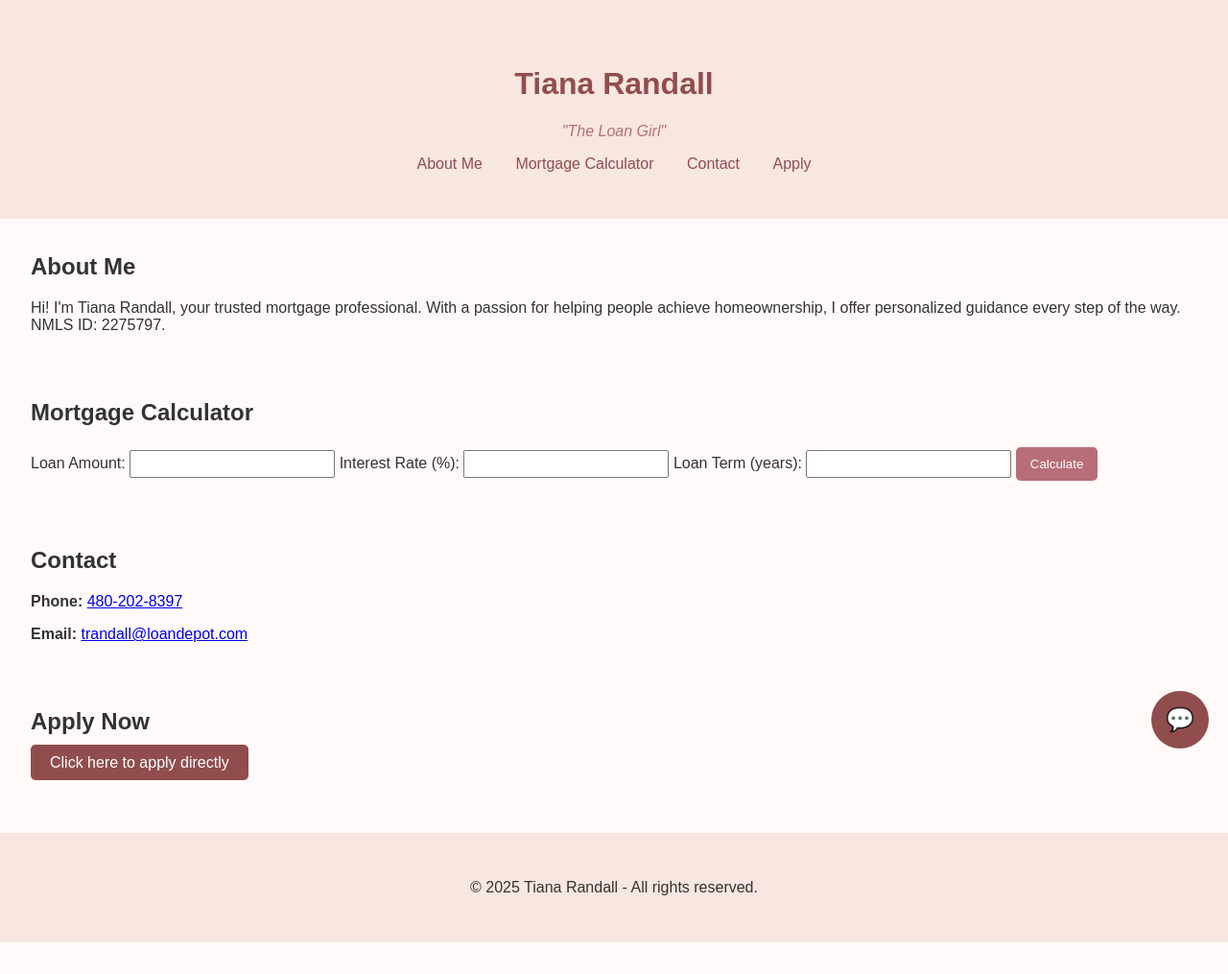
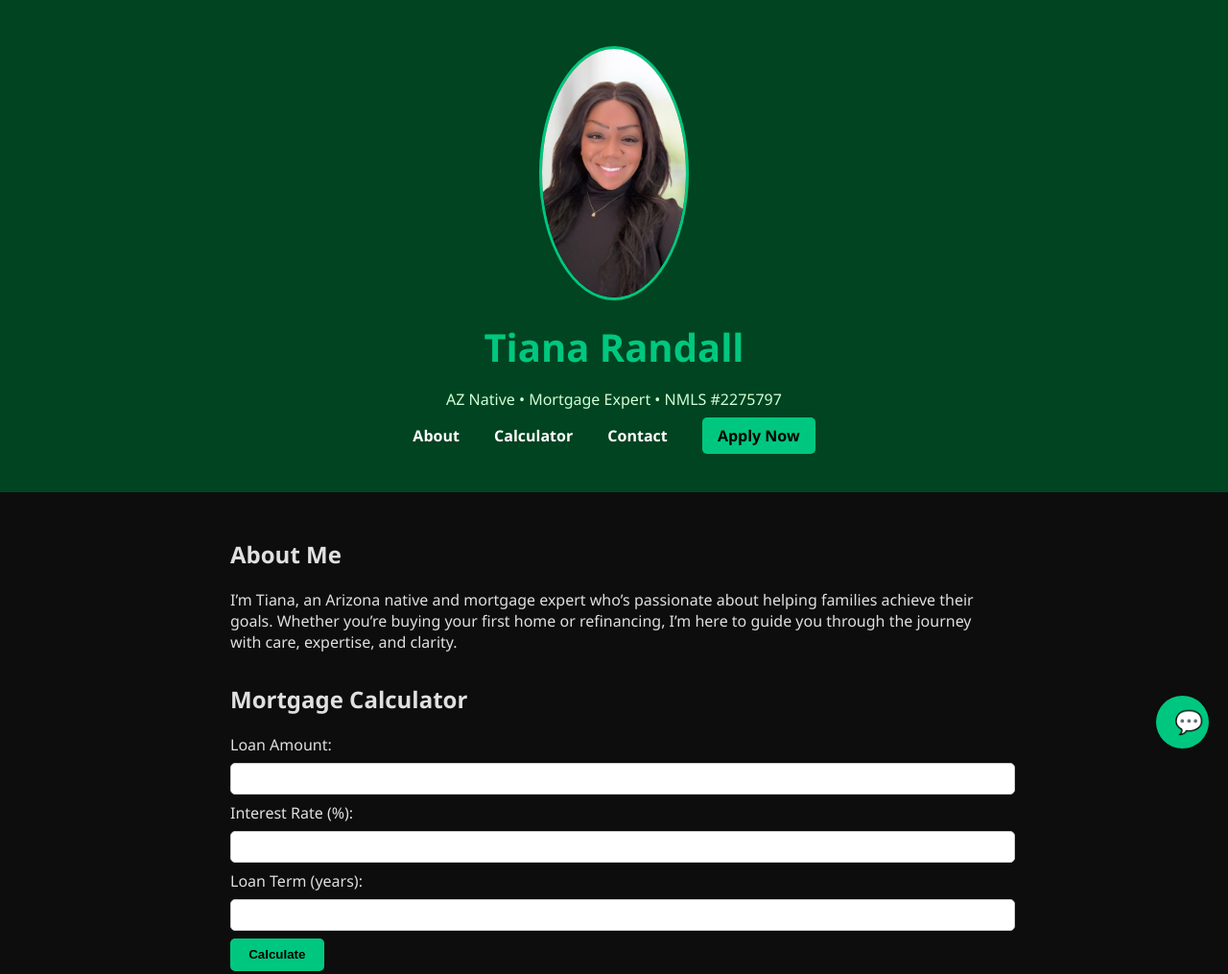
Before and after one commit to Tiana921820/MortgageGirl, a plain HTML site: page index.html in a window 1280 px wide. Shown: the top 1015 px of the page at 96% size. Before the commit the page ends 982 px from the top, so only its background shows below. Drawn offline with Linux system fonts and the light colour scheme.

Commit message:
Add files via upload

```diff
--- a/index.html
+++ b/index.html
@@ -3,75 +3,61 @@
 <html lang="en">
 <head>
   <meta charset="UTF-8" />
-  <meta name="viewport" content="width=device-width, initial-scale=1.0" />
+  <meta name="viewport" content="width=device-width, initial-scale=1.0"/>
   <title>Tiana Randall - The Loan Girl</title>
   <link rel="stylesheet" href="style.css" />
 </head>
 <body>
   <header>
     <div class="container">
+      <img src="tiana.jpg" alt="Tiana Randall" class="profile-pic" />
       <h1>Tiana Randall</h1>
-      <p class="subtitle">"The Loan Girl"</p>
+      <p class="subtitle">AZ Native • Mortgage Expert • NMLS #2275797</p>
       <nav>
-        <a href="#about">About Me</a>
-        <a href="#calculator">Mortgage Calculator</a>
+        <a href="#about">About</a>
+        <a href="#calculator">Calculator</a>
         <a href="#contact">Contact</a>
-        <a href="#apply">Apply</a>
+        <a href="https://www.loandepot.com/loan-officers/trandall" class="apply-btn" target="_blank">Apply Now</a>
       </nav>
     </div>
   </header>
 
-  <main>
+  <main class="container">
     <section id="about">
-      <div class="container">
       <h2>About Me</h2>
-        <p>Hi! I'm Tiana Randall, your trusted mortgage professional. With a passion for helping people achieve homeownership, I offer personalized guidance every step of the way. NMLS ID: 2275797.</p>
-      </div>
+      <p>I’m Tiana, an Arizona native and mortgage expert who’s passionate about helping families achieve their goals. Whether you’re buying your first home or refinancing, I’m here to guide you through the journey with care, expertise, and clarity.</p>
     </section>
 
     <section id="calculator">
-      <div class="container">
       <h2>Mortgage Calculator</h2>
-        <label>Loan Amount: <input type="number" id="loanAmount" /></label>
-        <label>Interest Rate (%): <input type="number" id="interestRate" step="0.01" /></label>
-        <label>Loan Term (years): <input type="number" id="loanTerm" /></label>
+      <label>Loan Amount: <input type="number" id="loanAmount"></label>
+      <label>Interest Rate (%): <input type="number" id="interestRate" step="0.01"></label>
+      <label>Loan Term (years): <input type="number" id="loanTerm"></label>
       <button onclick="calculateMortgage()">Calculate</button>
       <p id="monthlyPayment"></p>
-      </div>
     </section>
 
     <section id="contact">
-      <div class="container">
       <h2>Contact</h2>
       <p><strong>Phone:</strong> <a href="tel:4802028397">480-202-8397</a></p>
       <p><strong>Email:</strong> <a href="mailto:trandall@loandepot.com">trandall@loandepot.com</a></p>
-      </div>
-    </section>
-
-    <section id="apply">
-      <div class="container">
-        <h2>Apply Now</h2>
-        <p><a href="mailto:trandall@loandepot.com" class="apply-button">Click here to apply directly</a></p>
-      </div>
     </section>
   </main>
 
   <div class="chat-window" id="chatWindow">
-    <div class="chat-header">Chat with us</div>
+    <div class="chat-header">Chat with TianaBot</div>
     <div class="chat-body" id="chatBody">
       <p><strong>Bot:</strong> Hi! How can I help you today?</p>
     </div>
     <div class="chat-input">
-      <input type="text" id="userInput" placeholder="Type a message..." />
+      <input type="text" id="userInput" placeholder="Type your message..." />
       <button onclick="sendMessage()">Send</button>
     </div>
   </div>
-  <button class="chatbot-button" onclick="toggleChat()">💬</button>
+  <button class="chat-toggle" onclick="toggleChat()">💬</button>
 
   <footer>
-    <div class="container">
-      <p>&copy; 2025 Tiana Randall - All rights reserved.</p>
-    </div>
+    <p>&copy; 2025 Tiana Randall • The Loan Girl</p>
   </footer>
 
   <script src="script.js"></script>
--- a/script.js
+++ b/script.js
@@ -1,17 +1,15 @@
 
 function calculateMortgage() {
-  const loanAmount = parseFloat(document.getElementById('loanAmount').value);
-  const interestRate = parseFloat(document.getElementById('interestRate').value) / 100 / 12;
-  const loanTerm = parseFloat(document.getElementById('loanTerm').value) * 12;
-
-  if (!loanAmount || !interestRate || !loanTerm) {
+  const amount = parseFloat(document.getElementById('loanAmount').value);
+  const rate = parseFloat(document.getElementById('interestRate').value) / 100 / 12;
+  const term = parseFloat(document.getElementById('loanTerm').value) * 12;
+  if (!amount || !rate || !term) {
     document.getElementById('monthlyPayment').innerText = 'Please enter valid values.';
     return;
   }
-
-  const x = Math.pow(1 + interestRate, loanTerm);
-  const monthly = (loanAmount * x * interestRate) / (x - 1);
-  document.getElementById('monthlyPayment').innerText = `Estimated Monthly Payment: $${monthly.toFixed(2)}`;
+  const x = Math.pow(1 + rate, term);
+  const payment = (amount * x * rate) / (x - 1);
+  document.getElementById('monthlyPayment').innerText = `Estimated Monthly Payment: $${payment.toFixed(2)}`;
 }
 
 function toggleChat() {
@@ -21,24 +19,19 @@ function toggleChat() {
 
 function sendMessage() {
   const input = document.getElementById('userInput');
-  const message = input.value.trim();
-  if (!message) return;
-
-  const chatBody = document.getElementById('chatBody');
-  const userMsg = document.createElement('p');
-  userMsg.innerHTML = `<strong>You:</strong> ${message}`;
-  chatBody.appendChild(userMsg);
-
-  const botMsg = document.createElement('p');
-  let response = 'Thank you for reaching out!';
-  if (message.toLowerCase().includes('apply')) {
-    response = 'You can apply by clicking the Apply link above.';
-  } else if (message.toLowerCase().includes('rate')) {
-    response = 'Mortgage rates vary—email trandall@loandepot.com for today’s rate.';
+  const msg = input.value.trim();
+  if (!msg) return;
+  const chat = document.getElementById('chatBody');
+  chat.innerHTML += `<p><strong>You:</strong> ${msg}</p>`;
+  let reply = "Thanks for your question!";
+  if (msg.includes("apply")) {
+    reply = "You can apply using the 'Apply Now' button at the top of the page.";
+  } else if (msg.includes("rate")) {
+    reply = "Mortgage rates vary daily—please contact me for a personalized quote.";
+  } else if (msg.includes("email")) {
+    reply = "You can reach me at trandall@loandepot.com.";
   }
-  botMsg.innerHTML = `<strong>Bot:</strong> ${response}`;
-  chatBody.appendChild(botMsg);
-
-  chatBody.scrollTop = chatBody.scrollHeight;
+  chat.innerHTML += `<p><strong>Bot:</strong> ${reply}</p>`;
+  chat.scrollTop = chat.scrollHeight;
   input.value = '';
 }
--- a/style.css
+++ b/style.css
@@ -1,89 +1,112 @@
 
 body {
-  font-family: Arial, sans-serif;
+  font-family: 'Segoe UI', sans-serif;
+  background-color: #0d0d0d;
+  color: #e0e0e0;
   margin: 0;
   padding: 0;
-  background-color: #fffaf9;
-  color: #333;
 }
 header {
-  background-color: #f8e6e0;
-  color: #914d4d;
+  background: #014421;
   padding: 2rem 1rem;
   text-align: center;
 }
+header .profile-pic {
+  width: 150px;
+  border-radius: 50%;
+  border: 3px solid #00c77f;
+  margin-bottom: 1rem;
+}
+h1 {
+  margin: 0;
+  font-size: 2.5rem;
+  color: #00c77f;
+}
 .subtitle {
-  font-style: italic;
-  color: #b76e79;
+  color: #d0ffd6;
 }
 nav a {
-  margin: 0 15px;
-  color: #914d4d;
+  color: #ffffff;
   text-decoration: none;
+  margin: 0 1rem;
+  font-weight: bold;
+}
+nav .apply-btn {
+  background-color: #00c77f;
+  color: #000;
+  padding: 0.5rem 1rem;
+  border-radius: 5px;
 }
 .container {
-  padding: 1rem 2rem;
+  max-width: 800px;
+  margin: auto;
+  padding: 1rem;
+}
+section {
+  margin: 2rem 0;
+}
+input {
+  width: 100%;
+  padding: 0.5rem;
+  margin: 0.5rem 0;
+  border-radius: 5px;
+  border: 1px solid #ccc;
 }
 button {
-  background-color: #b76e79;
-  color: white;
-  padding: 10px 15px;
+  background-color: #00c77f;
   border: none;
+  padding: 0.6rem 1.2rem;
+  color: #000;
+  font-weight: bold;
+  border-radius: 5px;
   cursor: pointer;
-  border-radius: 5px;
 }
-input {
-  margin: 5px 0;
-  padding: 5px;
-  width: 200px;
+footer {
+  text-align: center;
+  padding: 1rem;
+  background: #014421;
+  color: #d0ffd6;
+  margin-top: 3rem;
 }
-.apply-button {
-  background: #914d4d;
-  color: white;
-  padding: 10px 20px;
-  text-decoration: none;
-  border-radius: 5px;
-}
-.chatbot-button {
+.chat-toggle {
   position: fixed;
   bottom: 20px;
   right: 20px;
-  background-color: #914d4d;
-  color: white;
+  background-color: #00c77f;
+  color: black;
   border: none;
   border-radius: 50%;
-  width: 60px;
-  height: 60px;
+  width: 55px;
+  height: 55px;
   font-size: 1.5rem;
   cursor: pointer;
 }
 .chat-window {
   position: fixed;
-  bottom: 90px;
+  bottom: 85px;
   right: 20px;
   width: 300px;
   height: 400px;
-  border: 1px solid #ccc;
+  background: #1a1a1a;
+  border: 1px solid #00c77f;
   border-radius: 10px;
-  background: white;
   display: none;
   flex-direction: column;
 }
 .chat-header {
-  background: #914d4d;
-  color: white;
+  background: #00c77f;
+  color: black;
   padding: 10px;
-  border-top-left-radius: 10px;
-  border-top-right-radius: 10px;
+  font-weight: bold;
 }
 .chat-body {
   flex-grow: 1;
   padding: 10px;
   overflow-y: auto;
+  color: white;
 }
 .chat-input {
   display: flex;
-  border-top: 1px solid #ccc;
 }
 .chat-input input {
   flex-grow: 1;
@@ -91,11 +114,8 @@ input {
   padding: 10px;
 }
 .chat-input button {
-  background: #b76e79;
+  background: #00c77f;
+  border: none;
+  color: black;
+  padding: 10px;
 }
-footer {
-  text-align: center;
-  padding: 1rem;
-  background-color: #f8e6e0;
-  margin-top: 2rem;
-}
```
Also changed, not shown: tiana.jpg (added). Lines whose indentation alone changed are shown as unchanged.
